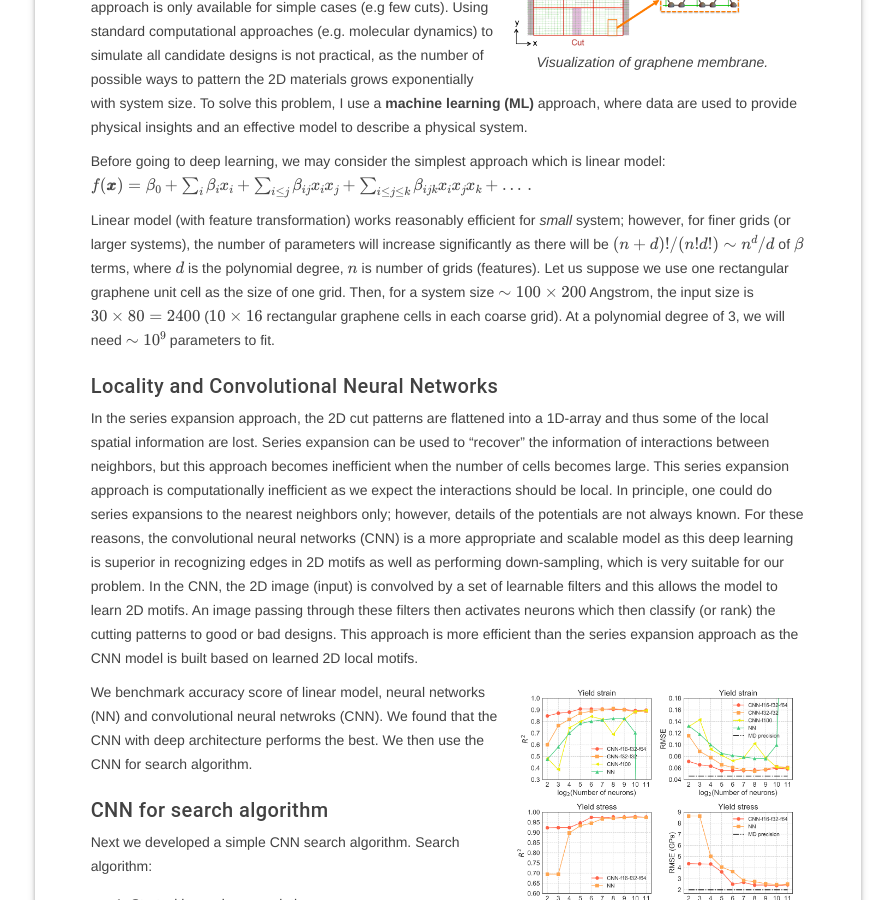
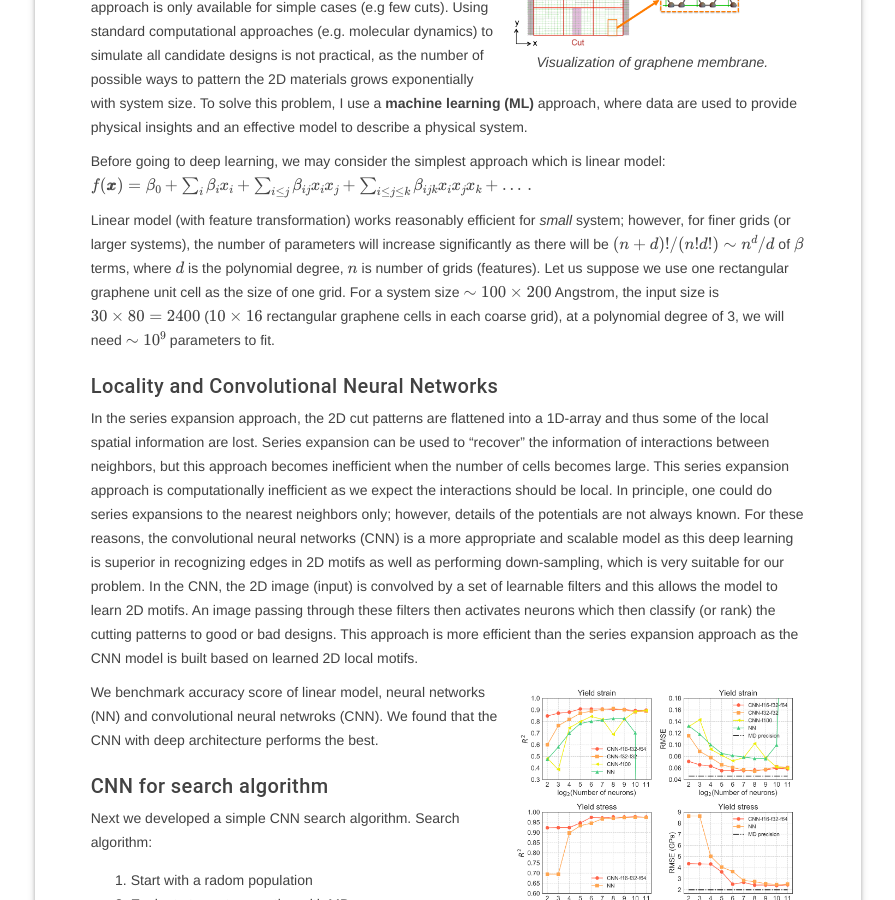
Before and after one commit to phanakata/phanakata.github.io, a Jekyll site: the page built from _posts/2018-05-29-ML.markdown, in a window 1280 px wide and 900 px high, scrolled down 428 px. Shown: the whole window, without its empty margins (192-1087 px from the left). Built offline with Jekyll 4.4.1, drawn with Linux system fonts in a browser that asks for light colours; formulas are drawn with MathJax 3.

Commit message:
Update 2018-05-29-ML.markdown

```diff
--- a/_posts/2018-05-29-ML.markdown
+++ b/_posts/2018-05-29-ML.markdown
@@ -17,10 +17,9 @@
 Before going to deep learning, we may consider the simplest approach which is linear model:
 $$f(\pmb{x})=\beta_0+\sum_i\beta_ix_i+\sum_{i\leq j}\beta_{ij}x_ix_j+\sum_{i\leq j\leq k}\beta_{ijk}x_ix_jx_k+\dots\,.$$
 
-Linear model (with feature transformation) works reasonably efficient for *small* system; however, for finer grids (or larger systems), the number of parameters will increase significantly as there will be $(n+d)!/(n!d!)\sim n^d/d$ of $\beta$ terms, where $d$ is the polynomial degree, $n$ is number of grids (features). Let us suppose we use one rectangular graphene unit cell as the size of one grid. Then, for a system size $\sim100\times200$ Angstrom, the input size is $30\times80=2400$ ($10\times16$ rectangular graphene cells in each coarse grid). At a polynomial degree of 3, we will need $\sim10^9$ parameters to fit.
+Linear model (with feature transformation) works reasonably efficient for *small* system; however, for finer grids (or larger systems), the number of parameters will increase significantly as there will be $(n+d)!/(n!d!)\sim n^d/d$ of $\beta$ terms, where $d$ is the polynomial degree, $n$ is number of grids (features). Let us suppose we use one rectangular graphene unit cell as the size of one grid. For a system size $\sim100\times200$ Angstrom, the input size is $30\times80=2400$ ($10\times16$ rectangular graphene cells in each coarse grid), at a polynomial degree of 3, we will need $\sim10^9$ parameters to fit.
 
 ##### Locality and Convolutional Neural Networks
-
 In the series expansion approach, the 2D cut patterns are flattened into a 1D-array and thus some of the local spatial information are
 lost. Series expansion can be used to "recover" the information of interactions between neighbors, but this approach becomes inefficient when the number of cells becomes large. This series expansion approach is computationally inefficient as we expect the interactions should be local. In principle, one could do series expansions to the nearest neighbors only; however, details of the potentials are not always known. For these reasons, the convolutional neural networks (CNN) is a more appropriate and scalable model as this deep learning is superior in recognizing edges in 2D motifs as well as performing down-sampling, which is very suitable for our problem. In the CNN, the 2D image (input) is convolved by a set of learnable filters and this allows the model to learn 2D motifs. An image passing through these filters then activates neurons which then classify (or rank) the cutting patterns to good or bad designs. This approach is more efficient than the series expansion approach as the CNN model is built based on learned 2D local motifs.
 <table class="image" align="right">
@@ -28,7 +27,7 @@
 <tr><td><img src="/img/different_arch.png" alt="Peformances of different ML models" description="Drawing" style="width: 300px; max-width:100%;"/></td></tr>
 </table>
 
-We benchmark accuracy score of linear model, neural networks (NN) and convolutional neural netwroks (CNN). We found that the CNN with deep architecture performs the best.  We then use the CNN for search algorithm.
+We benchmark accuracy score of linear model, neural networks (NN) and convolutional neural netwroks (CNN). We found that the CNN with deep architecture performs the best.
 
 ##### CNN for search algorithm
 Next we developed a simple CNN search algorithm.
```
